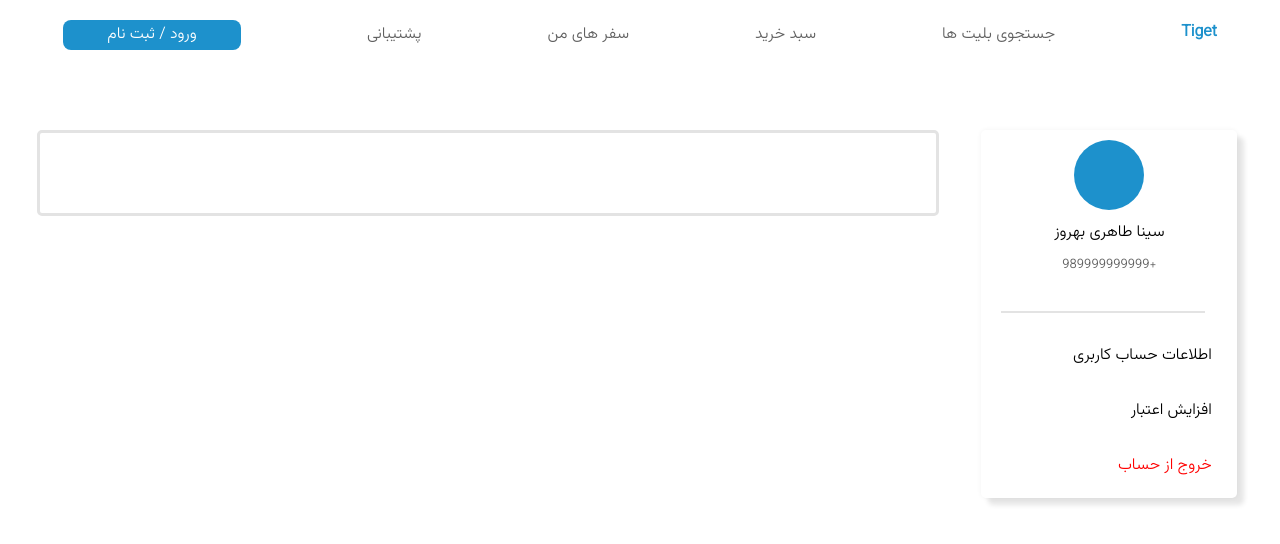
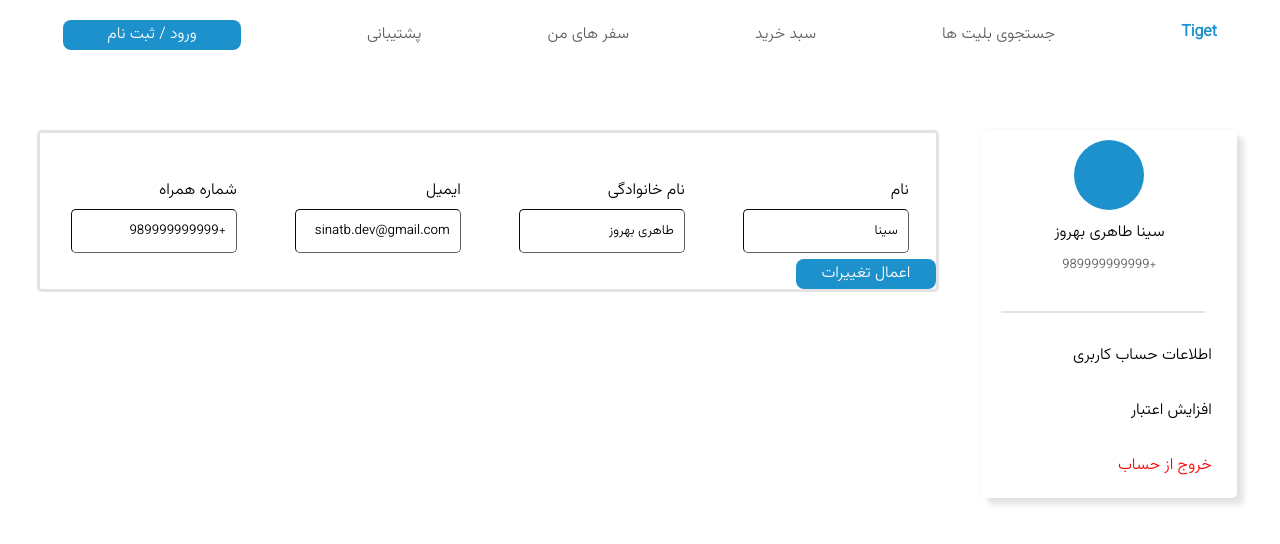
Before and after one commit to TiGet-SBU/TiGet_Frontend, a React (Create React App) app in the folder tiget-front/: page /account in a window 1280 px wide. Shown: the top 544 px of the page. Built offline with nearby package versions, Linux system fonts and the light colour scheme.

Commit message:
user data card made

```diff
--- a/tiget-front/src/App.tsx
+++ b/tiget-front/src/App.tsx
@@ -3,6 +3,7 @@ import LandingPage from './Pages/LandingPage/LandingPage';
 import LoginPage from './Pages/LoginPage/LoginPage';
 import SearchPage from './Pages/SearchPage/SearchPage';
 import AccountPage from './Pages/AccountPage/AccountPage';
+import BuyPage from './Pages/BuyPage/BuyPage';
 import {BrowserRouter, Routes, Route} from 'react-router-dom';
 const App : React.FC = () => {
   return (
@@ -12,6 +13,7 @@ const App : React.FC = () => {
         <Route path='/login' element={<LoginPage/>}/>
         <Route path='/search' element={<SearchPage/>}/>
         <Route path='/account' element={<AccountPage/>}/>
+        <Route path='/buyPage' element={<BuyPage/>}/>
       </Routes>
     </BrowserRouter>
   );
--- a/tiget-front/src/Pages/AccountPage/AccountPage.css
+++ b/tiget-front/src/Pages/AccountPage/AccountPage.css
@@ -1,6 +1,5 @@
 .data-card{
     width: 100%;
-    height: 5rem;
     border-radius: 5px;
     border-style: solid;
     border-color: var(--line-color);
@@ -65,3 +64,21 @@
     margin-bottom: 20px;
     color: red;
 }
+.data-card-holder{
+    width: 50%;
+    margin-right: 3%;
+}
+.data-card-input{
+    margin-top: 3%;
+    margin-bottom: 3%;
+    border-width: 1px;
+    border-color: var(--text-gray-color);
+    border-radius: 5px;
+    height: 40px;
+    font-family: 'Vazirmatn', sans-serif;
+    padding-right:10px ;
+}
+.data-card-form{
+    margin-top: 5%;
+    display: flex;
+}
--- a/tiget-front/src/Pages/AccountPage/AccountPage.tsx
+++ b/tiget-front/src/Pages/AccountPage/AccountPage.tsx
@@ -1,9 +1,46 @@
-import React from 'react';
+import React, { useState } from 'react';
 import Navbar from '../../Components/Navbar/Navbar';
 import { Account, sina } from '../../FakeData/fakeData';
+import Button from '../../Components/Button/Button';
 import './AccountPage.css';
-const UserDataCard = () => {
+const UserDataCard : React.FC<{account : Account}> = ({account}) =>
+{
+  const [name,setName] = useState(account.first_name);
+  const [lastName,setLastName] = useState(account.last_name);
+  const [email,setEmail] = useState(account.email);
+  const [phoneNumber,setPhoneNumber] = useState(account.phone_number);
+  const handleNameChange = (e : React.ChangeEvent<HTMLInputElement>) => {
+    setName(e.target.value);
+  }
+  const handleLastNameChange = (e : React.ChangeEvent<HTMLInputElement>) => {
+    setLastName(e.target.value);
+  }
+  const handleEmailChange = (e : React.ChangeEvent<HTMLInputElement>) => {
+    setEmail(e.target.value);
+  }
+  const handlePhoneNumberChange = (e : React.ChangeEvent<HTMLInputElement>) => {
+    setPhoneNumber(e.target.value);
+  }
   return <div className='data-card'>
+      <form className='data-card-form'>
+        <div className='data-card-holder'>
+          <div>نام </div>
+          <input className='data-card-input' value={name} onChange={handleNameChange}/>
+        </div>
+        <div className='data-card-holder'>
+          <div>نام خانوادگی </div>
+          <input className='data-card-input' value={lastName} onChange={handleLastNameChange}/>
+        </div>
+        <div className='data-card-holder'>
+          <div>ایمیل</div>
+          <input className='data-card-input' value={email} onChange={handleEmailChange}/>
+        </div>
+        <div className='data-card-holder'>
+          <div>شماره همراه</div>
+          <input className='data-card-input' value={phoneNumber} onChange={handlePhoneNumberChange}/>
+        </div>
+      </form>
+      <Button text='اعمال تغییرات' onClick={()=>true}/>
 
   </div>
 }
@@ -59,7 +96,7 @@ const AccountPage = () => {
         <RightSide account={sina}/>
         <div className='left-flex'>
           {
-            page === 0 ? (<UserDataCard/>) : (<UserBalanceCard/>)
+            page === 0 ? (<UserDataCard account={sina}/>) : (<UserBalanceCard/>)
           }
         </div>
       </div>
```
Also changed, not shown: package.json (deleted, +0 -8 lines), 1 other file (tests, documents, lock files or other folders).
